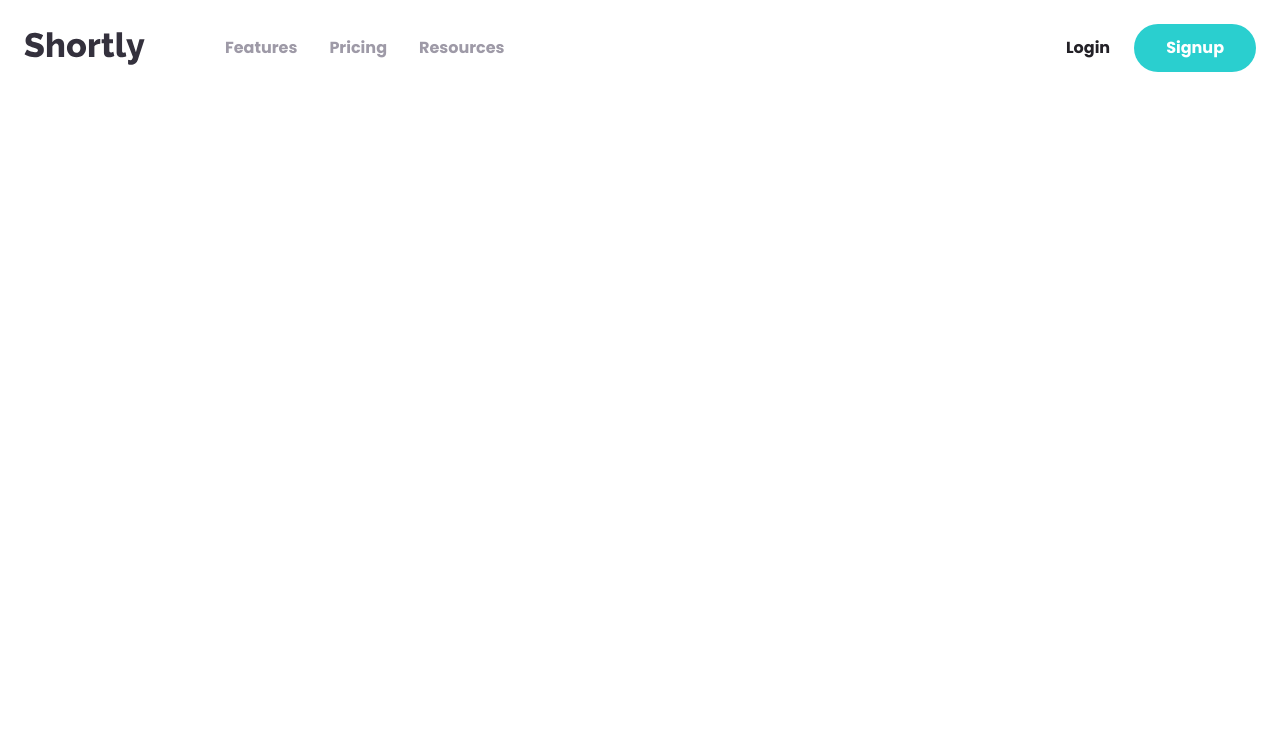
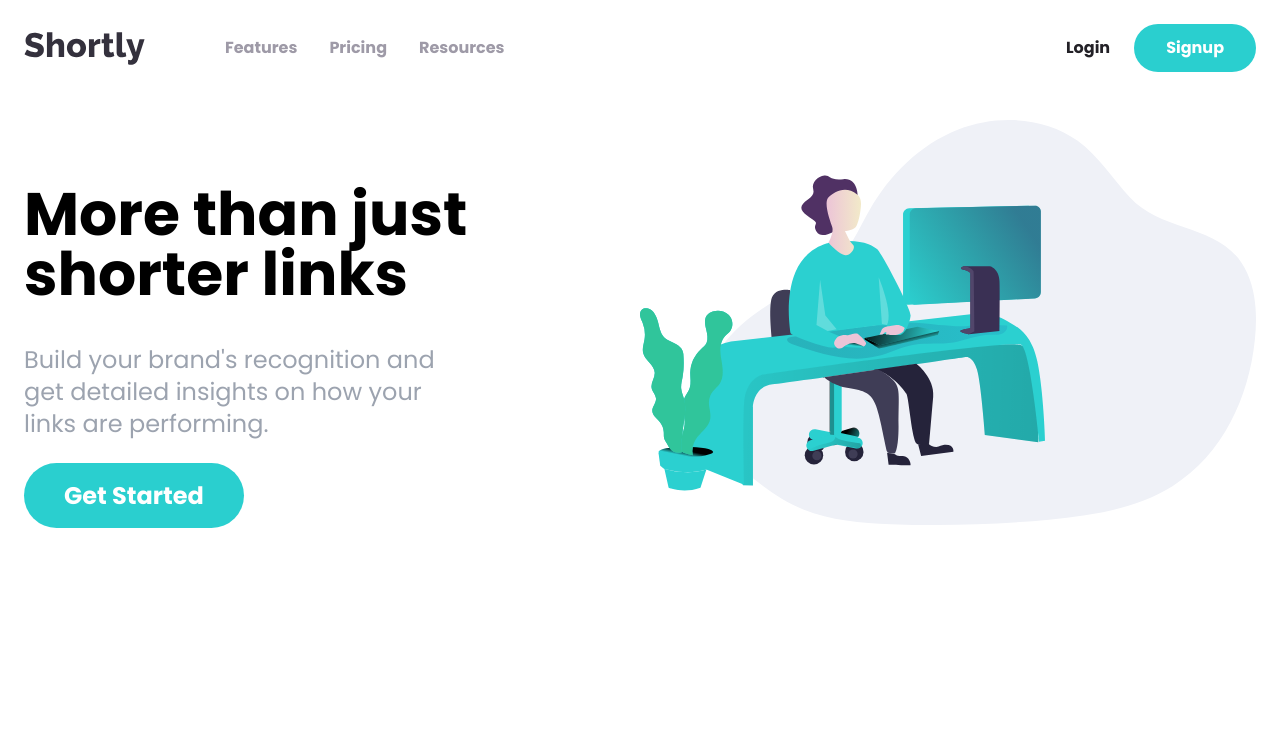
Before and after one commit to aleale2121/shortly, a plain HTML site: page index.html in a window 1280 px wide. Drawn offline with Linux system fonts and the light colour scheme.

Commit message:
hero section added

```diff
--- a/index.html
+++ b/index.html
@@ -39,6 +39,28 @@
             </div>
         </div>
     </nav>
+    <section id="hero">
+        <div class="container flex flex-col-reverse mx-auto p-6 lg:flex-row">
+            <div class="flex flex-col space-y-10 mb-44 lg:mt-16 lg:w-1/2 xl:mb-52">
+                <h1 class="text-5xl font-bold text-center lg:text-6xl lg:max-w-md lg:text-left">
+                    More than just shorter links
+                </h1>
+                <p class="text-2xl text-center text-gray-400 lg:max-w-md lg:text-left">
+                    Build your brand's recognition and get detailed insights on how your
+                    links are performing.
+                </p>
+                <div class="mx-auto lg:mx-0">
+                    <a href="#"
+                        class="py-5 px-10 text-2xl font-bold text-white bg-cyan rounded-full lg:py-4 hover:opacity-70">Get
+                        Started</a>
+                </div>
+            </div>
+            <!-- Image -->
+            <div class="mb-24 mx-auto md:w-180 lg:mb-0 lg:w-1/2">
+                <img src="images/illustration-working.svg" alt="" />
+            </div>
+        </div>
+    </section>
 
 </body>
 
```
Also changed, not shown: css/style.css.
